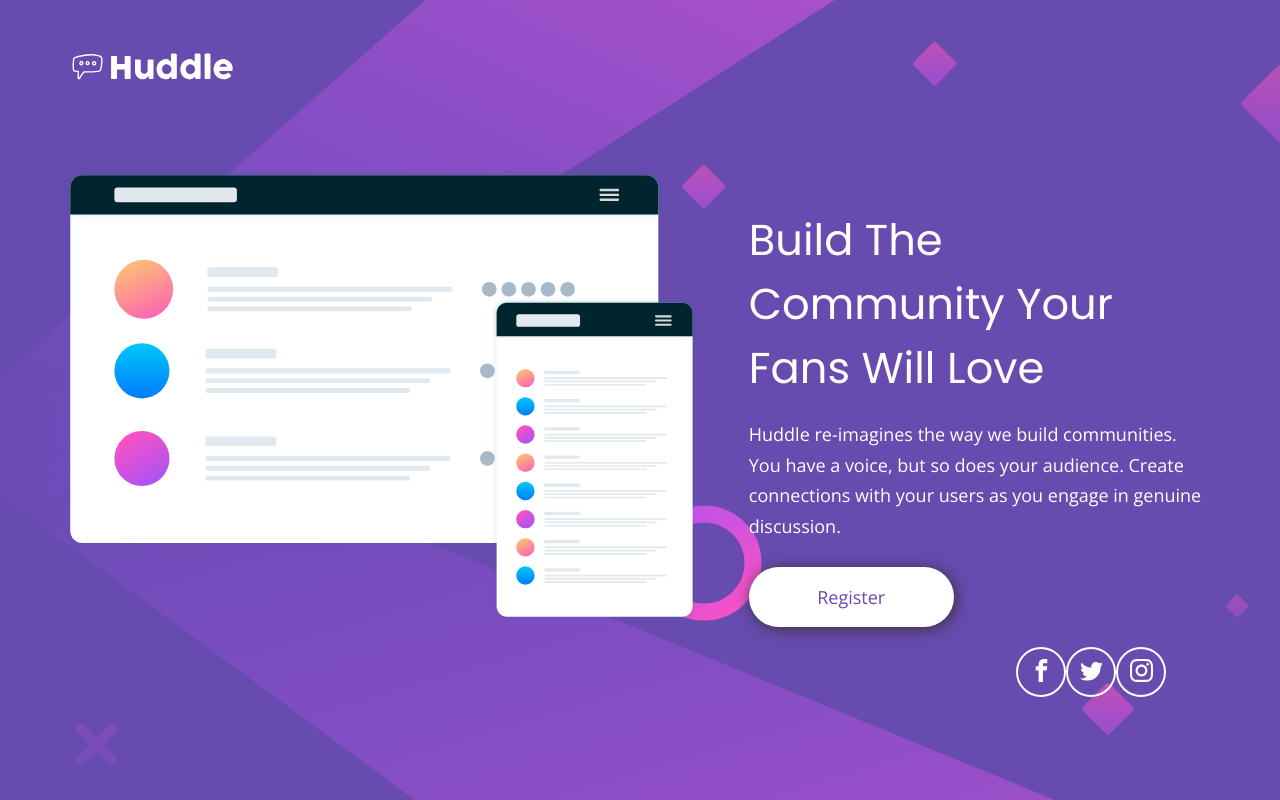
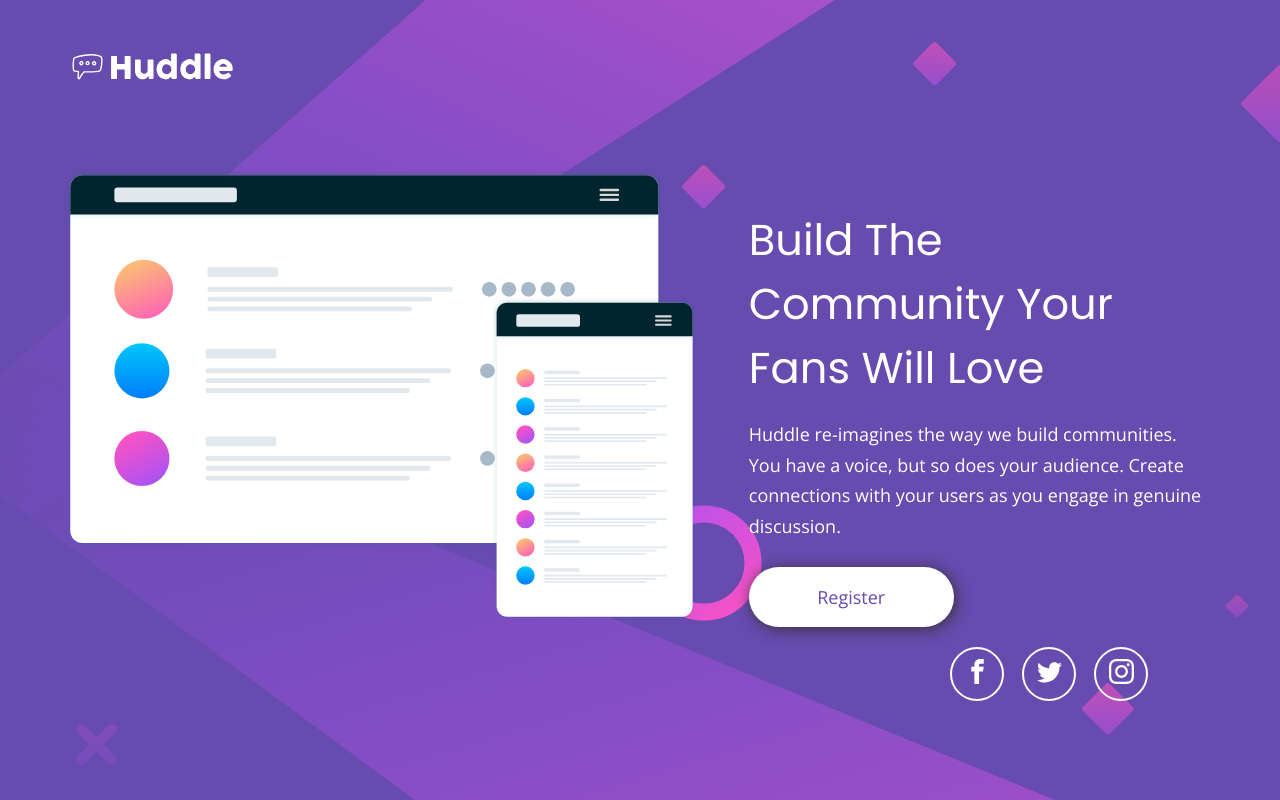
Before and after one commit to chastichno/huddle-landing-page, a plain HTML site: page index.html in a window 1280 px wide. Drawn offline with nearby package versions, Linux system fonts and the light colour scheme.

Commit message:
Add margins in icons

```diff
--- a/styles.css
+++ b/styles.css
@@ -91,11 +91,12 @@ footer a {
     color: #f2f2f2;
     text-align: center;
     padding-top: 10px;
-    width: 50px;
-    height: 50px;
+    width: 3em;
+    height: 3em;
     text-decoration: none;
     border-radius: 100%;
     border: 2px solid white;
+    margin-right: 1em;
 }
 
 footer img {
```
